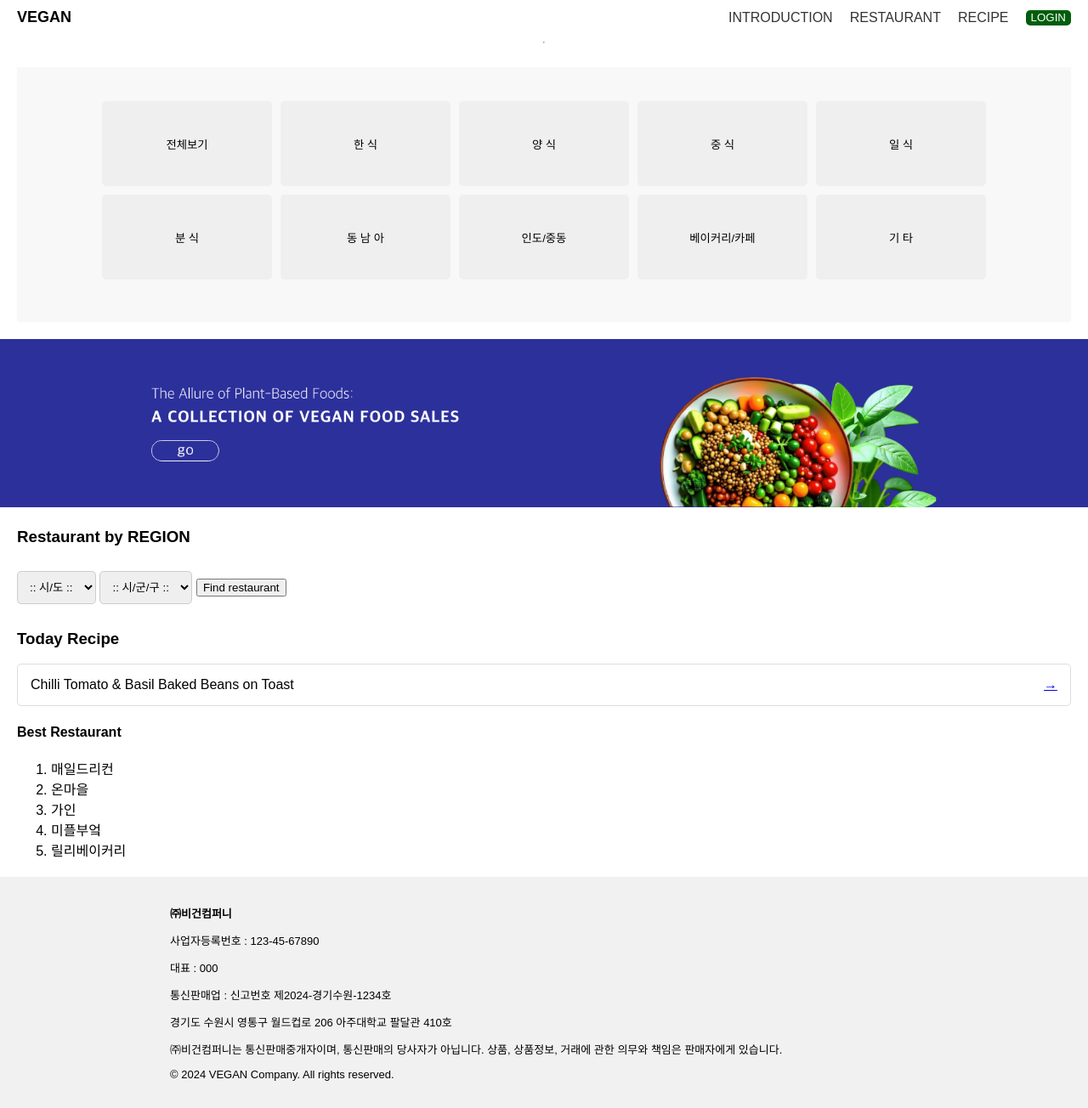
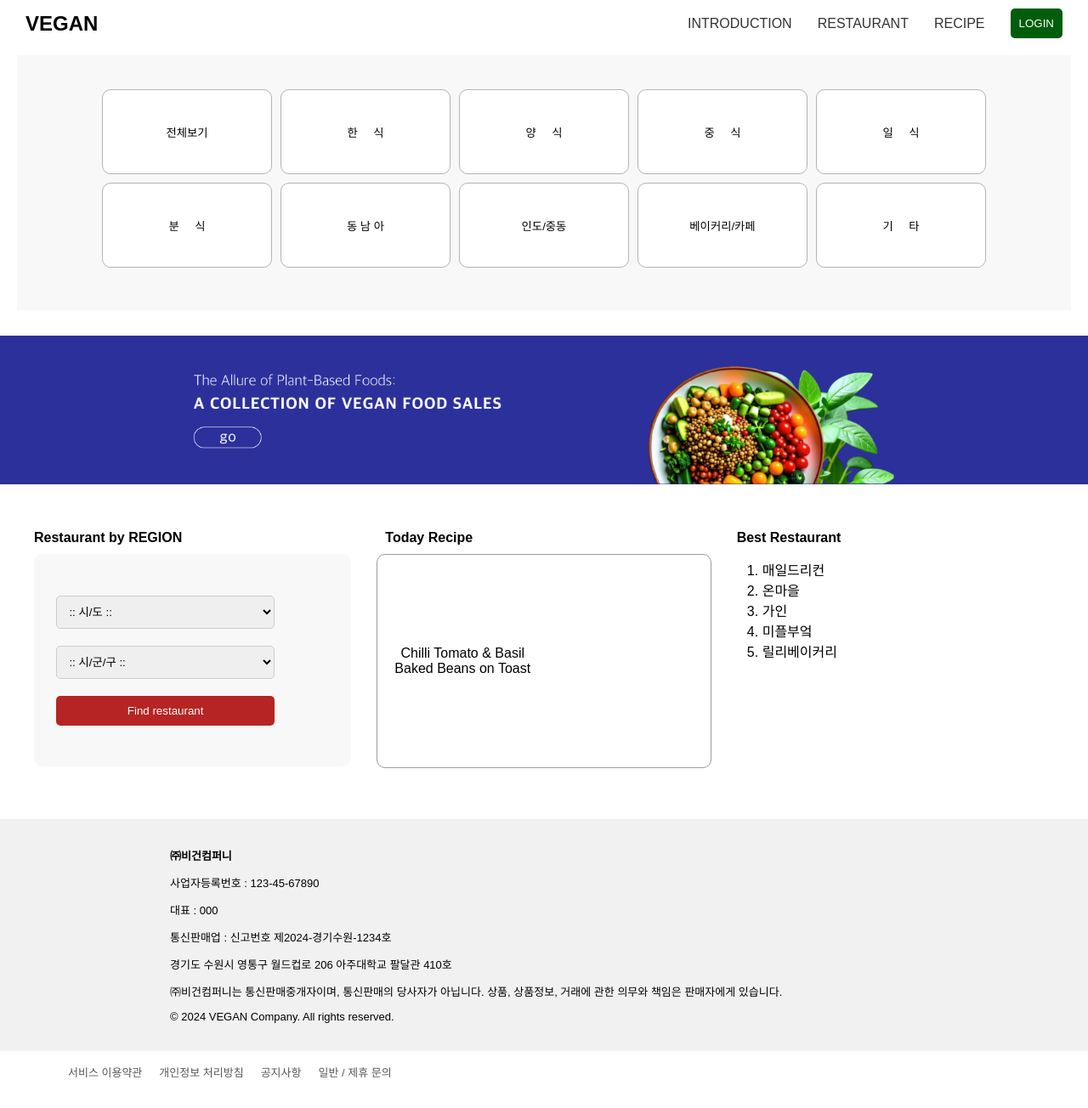
Before and after one commit to jiyun330/veganweb, a Flask app: page / in a window 1280 px wide. Shown: the top 1304 px of the page at 85% size. After the commit the page ends 1268 px from the top, so only its background shows below. Run offline with Flask 3, Linux system fonts and the light colour scheme; some libraries are stand-ins or nearby versions.

Commit message:
update navigation style

```diff
--- a/templates/frame.html
+++ b/templates/frame.html
@@ -13,32 +13,43 @@
             min-height: 100vh;
         }
         .logo {
+            margin: 0px 20px;
             text-decoration: none;
             color: black;
             font-weight: bold;
-            font-size: large;
+            font-size: x-large;
         }
         header {
             display: flex;
             justify-content: space-between;
             align-items: center;
-            padding: 10px 20px;
+            padding: 10px;
             background-color: white;
         }
         .nav-links {
             display: flex;
-            gap: 20px;
+            justify-content: center;
+            align-items: center;
+            margin: 0px 20px;
+            gap: 30px;
         }
         .nav-links a {
+            align-items: center;
             text-decoration: none;
             color: #333;
         }
         .login, .logout {
-            background-color: #005D0B; /* Green */
+            padding: 10px;
+            background-color: #005D0B;
             color: white;
             border: none;
             border-radius: 5px;
             cursor: pointer;
+        }
+        hr {
+            border: none;
+            height: 1px;
+            background-color: #000000;
         }
 
         footer {
@@ -76,16 +87,13 @@
             <a href="/res_list" value="">RESTAURANT</a>
             <a href="/rec_list">RECIPE</a>
             {% if ID %}
-                <p>{{name}} 님</p>
+                <p><span style="font-weight: bold;">{{name}}</span> 님</p>
                 <button class="logout" onClick="location.href='/logout'">LOGOUT</button>
             {% else %}
                 <button class="login" onClick="location.href='/login'">LOGIN</button>
             {% endif %}
-
-
         </nav>
     </header>
-    <hr>
     <main>
         {% block content %}
         {% endblock %}
--- a/templates/index.html
+++ b/templates/index.html
@@ -18,24 +18,22 @@
         align-items: center;
         flex-wrap: wrap;
         gap: 10px;
-        margin: 20px;
+        margin: 10px 20px 30px 20px;
     }
-    .category-buttons button {
+    .main_menu {
         width: 200px;
         height: 100px;
+        background-color: white;
         padding: 10px 15px;
-        border: none;
-        border-radius: 5px;
+        border: #b3b3b3 solid 1px;
+        border-radius: 10px;
         cursor: pointer;
+        margin: 0px 5px;
     }
     .up-buttons, .down-buttons {
         display: flex;
         justify-content: center; /* 버튼들을 수평으로 가운데 정렬 */
         margin-bottom: 10px; /* 버튼 간의 간격 조정 */
-    }
-
-    .main_menu {
-        margin: 0 5px; /* 버튼 간의 간격 조정 */
     }
     .main_menu:hover{
         background-color: #B72424;
@@ -48,26 +46,64 @@
         overflow: hidden;
     }
     .responsive-image {
-        width: 100%; /* 이미지 너비를 배너 너비에 맞춤 */
-        height: auto; /* 비율에 맞춰 높이를 자동으로 조정 */
+        width: 100%;
+        height: auto;
+    }
+    .section {
+        display: flex;
+        justify-content: space-around;
+        align-items: flex-start;
+        margin: 20px;
+    }
+    .bg-section {
+        height: 250px;
+        display: flex;
+        flex-direction: column;
+        justify-content: center;
+        align-items: center;
+        background-color: #f8f8f8;
+        margin : 10px;
+        border-radius: 10px;
     }
     .restaurant-section, .recipe-section, .best-section {
-        margin: 20px;
+        flex: 1;
+        margin: 30px 10px;
+    }
+    .restaurant-section h4, .recipe-section h4, .best-section h4 {
+        margin: 0px 10px;
     }
     .restaurant-section select, .recipe-section select {
+        justify-content: center;
+        width: 80%;
         padding: 10px;
         border-radius: 5px;
         border: 1px solid #ccc;
         margin: 10px 0;
     }
+    .button {
+        width: 80%;
+        color : white;
+        background-color: #B72424;
+        padding: 10px;
+        border: 0px;
+        border-radius: 5px;
+        margin : 10px 0px;
+    }
     .recipe-card {
-        border: 1px solid #ddd;
-        border-radius: 5px;
-        padding: 15px;
+        height: 250px;
+        border: 1px solid #9c9c9c;
+        border-radius: 10px;
+        padding: 0px 20px;
         margin: 10px 0;
         display: flex;
         justify-content: space-between;
         align-items: center;
+        text-align: center;
+    }
+    .recipe_btn {
+        border: 0;
+        text-decoration: none;
+        color: black;
     }
 </style>
 
@@ -75,49 +111,99 @@
     <div class="category">
         <div class="up-buttons">
             <button class="main_menu" value="all">전체보기</button>
-            <button class="main_menu" value="korea">한   식</button>
-            <button class="main_menu" value="france">양   식</button>
-            <button class="main_menu" value="china">중   식</button>
-            <button class="main_menu" value="japan">일   식</button>
+            <button class="main_menu" value="korea">한&nbsp;&nbsp;&nbsp;&nbsp;&nbsp;식</button>
+            <button class="main_menu" value="france">양&nbsp;&nbsp;&nbsp;&nbsp;&nbsp;식</button>
+            <button class="main_menu" value="china">중&nbsp;&nbsp;&nbsp;&nbsp;&nbsp;식</button>
+            <button class="main_menu" value="japan">일&nbsp;&nbsp;&nbsp;&nbsp;&nbsp;식</button>
         </div>
         <div class="down-buttons">
-            <button class="main_menu" value="flour">분   식</button>
-            <button class="main_menu" value="sasia">동 남 아</button>
+            <button class="main_menu" value="flour">분&nbsp;&nbsp;&nbsp;&nbsp;&nbsp;식</button>
+            <button class="main_menu" value="sasia">동&nbsp;남&nbsp;아</button>
             <button class="main_menu" value="india">인도/중동</button>
             <button class="main_menu" value="bread">베이커리/카페</button>
-            <button class="main_menu" value="etc">기   타</button>
+            <button class="main_menu" value="etc">기&nbsp;&nbsp;&nbsp;&nbsp;&nbsp;타</button>
         </div>
     </div>
 </div>
 
 <div class="banner">
     <a href="#">
-        <img src="/static/img/ad.png" alt="Advertisement" class="responsive-image">
+        <img src="/static/img/ad@2x.png" alt="Advertisement" class="responsive-image">
     </a>
 </div>
 
+<div class="section">
     <div class="restaurant-section">
-    <h3>Restaurant by REGION</h3>
-    <select>
-        <option option value="" disabled selected>:: 시/도 ::</option>
-        <option>서울</option>
-        <option>부산</option>
+        <h4>Restaurant by REGION</h4>
+        <div class="bg-section">
+            <form>
+                <select id="city" onchange="updateDistricts()">
+                    <option value="" disabled selected>:: 시/도 ::</option>
+                    <option value="seoul">서울</option>
+                    <option value="busan">부산</option>
+                    <option value="daejeon">대전</option>
+                    <option value="daegu">대구</option>
+                    <option value="incheon">인천</option>
+                    <option value="gwangju">광주</option>
                 </select>
-    <select>
-        <option option value="" disabled selected>:: 시/군/구 ::</option>
-        <option>강남구</option>
-        <option>서초구</option>
+                <select id="district">
+                    <option value="" disabled selected>:: 시/군/구 ::</option>
+
                 </select>
-    <button class="button">Find restaurant</button>
+                <button class="button" type="submit">Find restaurant</button>
+            </form>
+        </div>
     </div>
 
+    <script>
+        function updateDistricts() {
+            const citySelect = document.getElementById("city");
+            const districtSelect = document.getElementById("district");
+            const selectedCity = citySelect.value;
+
+            // 기존 옵션 삭제
+            districtSelect.innerHTML = '<option value="" disabled selected>:: 시/군/구 ::</option>';
+
+            let districts = [];
+
+            // 선택된 시/도에 따른 시/군/구 목록 설정
+            if (selectedCity === "seoul") {
+                districts = ["강남구", "서초구", "중구", "종로구", "성동구"];
+            } else if (selectedCity === "busan") {
+                districts = ["해운대구", "수영구", "부산진구", "동래구", "영도구"];
+            } else if (selectedCity === "daejeon") {
+                districts = ["유성구", "서구", "동구", "중구", "대덕구"];
+            } else if (selectedCity === "daegu") {
+                districts = ["중구", "동구", "서구", "남구", "북구"];
+            } else if (selectedCity === "incheon") {
+                districts = ["미추홀구", "연수구", "남동구", "부평구", "계양구"];
+            } else if (selectedCity === "gwangju") {
+                districts = ["광산구", "남구", "동구", "북구", "서구"];
+            }
+
+            // 시/군/구 옵션 추가
+            districts.forEach(district => {
+                const option = document.createElement("option");
+                option.value = district;
+                option.textContent = district;
+                districtSelect.appendChild(option);
+            });
+        }
+    </script>
+
+
     <div class="recipe-section">
-    <h3>Today Recipe</h3>
+        <h4>Today Recipe</h4>
         <div class="recipe-card">
-        <span>Chilli Tomato & Basil Baked Beans on Toast</span>
-        <a href="#" class="button">→</a>
+            <p>
+                Chilli Tomato & Basil<br>
+                Baked Beans on Toast
+            </p>
         </div>
     </div>
+
+
+
     <div class="best-section">
         <h4>Best Restaurant</h4>
         <ol>
@@ -128,4 +214,9 @@
             <li>릴리베이커리</li>
         </ol>
     </div>
+
+
+</div>
+
+
 {% endblock %}
--- a/templates/join.html
+++ b/templates/join.html
@@ -48,10 +48,11 @@
 
         .sign-up-button {
             padding: 10px 20px;
+            margin : 20px 0px;
             background-color: white; /* 버튼 배경색 */
             border: 1px solid #ccc;
             color: black;
-            border: none;
+            border: 1px solid #ccc;
             border-radius: 5px;
             cursor: pointer;
             transition: background-color 0.3s;
@@ -60,6 +61,7 @@
 
         .sign-up-button:hover {
             background-color: #B72424; /* 호버 시 색상 변경 */
+            color: white;
         }
     </style>
 
```
Also changed, not shown: static/img/ad.png (deleted), static/img/ad@2x.png (added). Lines whose indentation alone changed are shown as unchanged.
